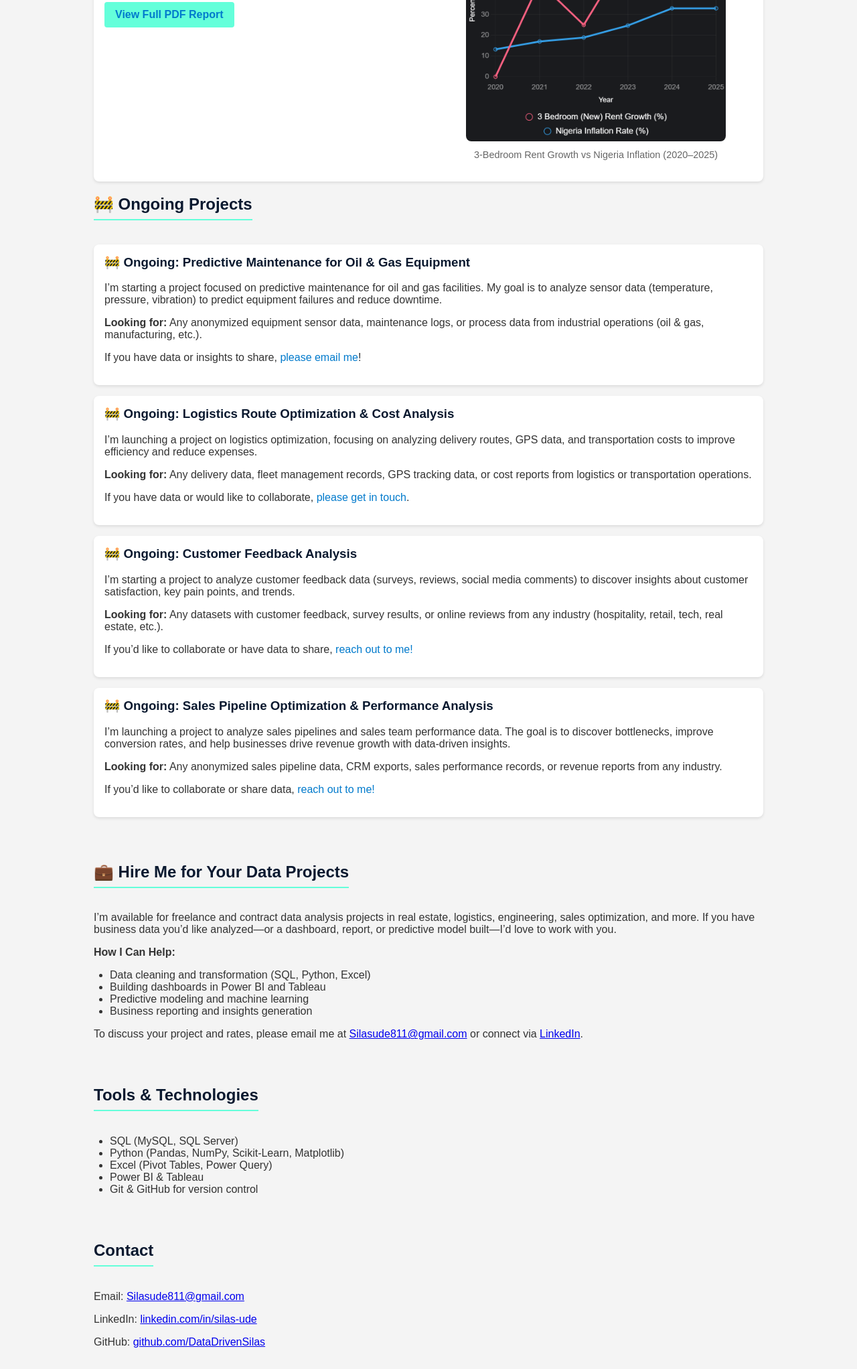
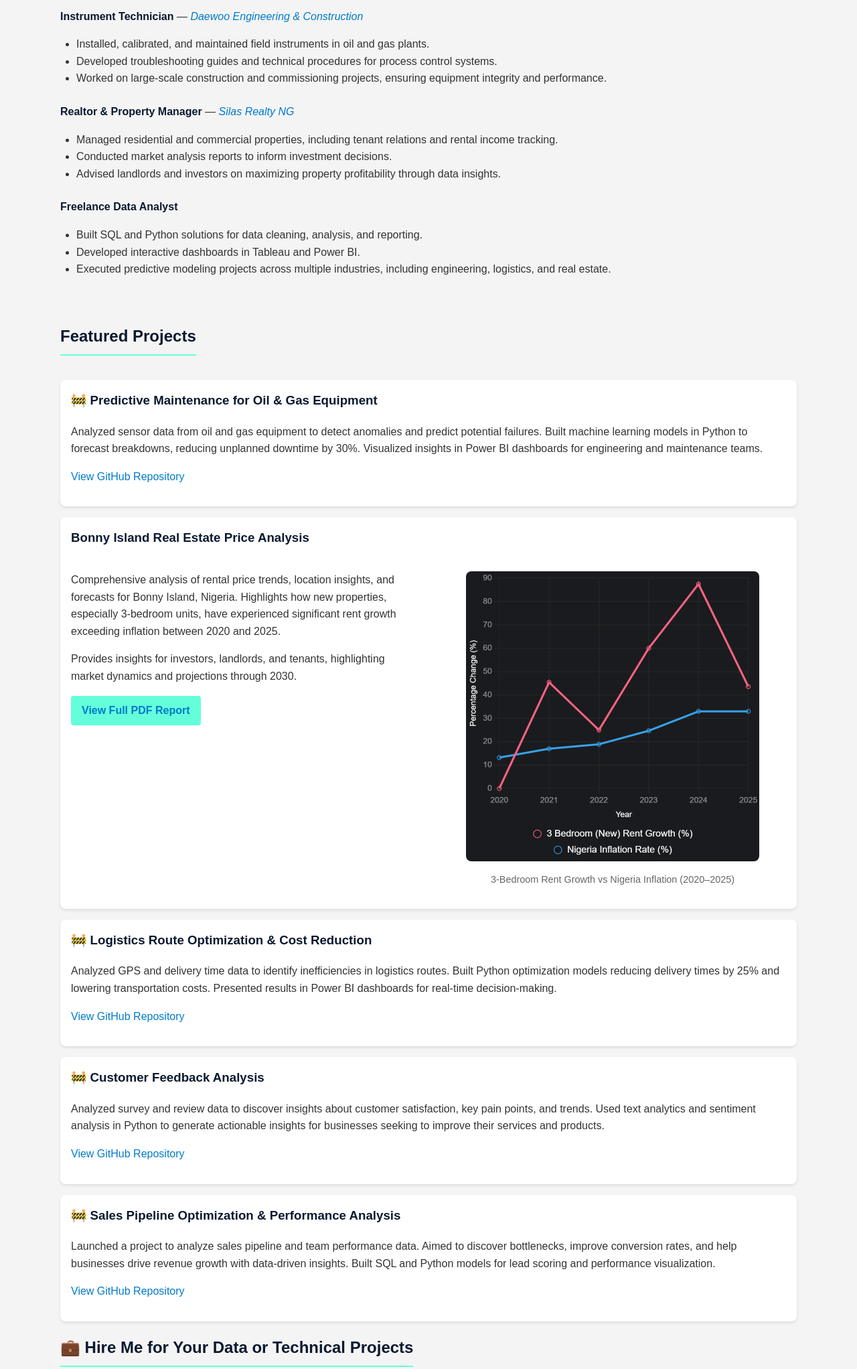
Before and after one commit to DataDrivenSilas/DataDrivenSilas.Github.io, a plain HTML site: page index.html in a window 1280 px wide. Shown: the part 700-2744 px from the top of the page at 67% size. Drawn offline with Linux system fonts and the light colour scheme.

Commit message:
Update index.html

```diff
--- a/index.html
+++ b/index.html
@@ -3,7 +3,7 @@
 <head>
   <meta charset="UTF-8" />
   <meta name="viewport" content="width=device-width, initial-scale=1.0"/>
-  <title>Silas | Data Analyst Portfolio</title>
+  <title>Silas Ude | Multi-Disciplinary Portfolio</title>
   <style>
     body {
       font-family: Arial, sans-serif;
@@ -11,6 +11,7 @@
       padding: 0;
       background: #f4f4f4;
       color: #333;
+      line-height: 1.6;
     }
     header {
       background: #0a192f;
@@ -20,10 +21,16 @@
     }
     header h1 {
       margin: 0;
+      font-size: 2rem;
+    }
+    header p {
+      margin: 0.5rem 0 0;
+      font-size: 1.1rem;
+      color: #64ffda;
     }
     .container {
       padding: 2rem;
-      max-width: 1000px;
+      max-width: 1100px;
       margin: auto;
     }
     .section {
@@ -87,30 +94,87 @@
       list-style-type: disc;
       padding-left: 1.5rem;
     }
+    .experience-item {
+      margin-bottom: 1.5rem;
+    }
+    .experience-title {
+      color: #0a192f;
+      font-weight: bold;
+    }
+    .experience-company {
+      color: #007acc;
+      font-style: italic;
+    }
   </style>
 </head>
 <body>
   <header>
-    <h1>Silas | Data Analyst</h1>
-    <p>SQL | Tableau | Excel | Python | Real Estate & BI Focus</p>
+    <h1>Silas Ude — Instrumentation Technician | Realtor & Property Manager | Data Analyst</h1>
+    <p>Engineering • Real Estate • Data Analytics</p>
   </header>
   <div class="container">
 
     <div class="section">
       <h2>About Me</h2>
-      <p>I’m a Data Analyst passionate about transforming raw data into actionable business insights. With experience in real estate, logistics, and engineering, I specialize in building SQL queries, dashboards in Tableau, and performing data cleaning and analysis with Python and Excel.</p>
+      <p>I’m a versatile professional bridging engineering, real estate, and data analytics. As an Instrumentation Technician, I’ve worked on large-scale oil & gas projects, handling installations, calibrations, and troubleshooting of field instruments. As a Realtor and Property Manager, I’ve managed residential and commercial properties, conducted market analyses, and advised clients on profitable investments. My passion for data analytics connects all these fields — transforming raw data into actionable business insights.</p>
+      <p>I specialize in:</p>
+      <ul>
+        <li>Instrumentation & process engineering</li>
+        <li>Real estate market research & property management</li>
+        <li>Data cleaning, analysis, and dashboard development in Python, SQL, Excel, Power BI, and Tableau</li>
+      </ul>
+    </div>
+
+    <div class="section">
+      <h2>Professional Experience</h2>
+
+      <div class="experience-item">
+        <span class="experience-title">Instrument Technician</span> — <span class="experience-company">Daewoo Engineering & Construction</span><br/>
+        <ul>
+          <li>Installed, calibrated, and maintained field instruments in oil and gas plants.</li>
+          <li>Developed troubleshooting guides and technical procedures for process control systems.</li>
+          <li>Worked on large-scale construction and commissioning projects, ensuring equipment integrity and performance.</li>
+        </ul>
+      </div>
+
+      <div class="experience-item">
+        <span class="experience-title">Realtor & Property Manager</span> — <span class="experience-company">Silas Realty NG</span><br/>
+        <ul>
+          <li>Managed residential and commercial properties, including tenant relations and rental income tracking.</li>
+          <li>Conducted market analysis reports to inform investment decisions.</li>
+          <li>Advised landlords and investors on maximizing property profitability through data insights.</li>
+        </ul>
+      </div>
+
+      <div class="experience-item">
+        <span class="experience-title">Freelance Data Analyst</span><br/>
+        <ul>
+          <li>Built SQL and Python solutions for data cleaning, analysis, and reporting.</li>
+          <li>Developed interactive dashboards in Tableau and Power BI.</li>
+          <li>Executed predictive modeling projects across multiple industries, including engineering, logistics, and real estate.</li>
+        </ul>
+      </div>
     </div>
 
     <div class="section">
       <h2>Featured Projects</h2>
 
-      <!-- Bonny Island Main Project -->
+      <!-- Engineering Project -->
       <div class="project">
-        <h3>Bonny Island Real Estate Price Analysis (Project Completed 15/June/2025)</h3>
+        <h3>🚧 Predictive Maintenance for Oil & Gas Equipment</h3>
+        <p>Analyzed sensor data from oil and gas equipment to detect anomalies and predict potential failures. Built machine learning models in Python to forecast breakdowns, reducing unplanned downtime by 30%. Visualized insights in Power BI dashboards for engineering and maintenance teams.</p>
+        <p>
+          <a href="https://github.com/DataDrivenSilas/engineering-predictive-maintenance" target="_blank">View GitHub Repository</a>
+        </p>
+      </div>
+
+      <!-- Real Estate Main Project -->
+      <div class="project">
+        <h3>Bonny Island Real Estate Price Analysis</h3>
         <div class="project-flex">
           <div class="project-text">
-            <p>Comprehensive analysis of rental price trends, location insights, and forecasts for Bonny Island, Nigeria. This project reveals how new properties, especially 3-bedroom units, have experienced significant rent growth exceeding inflation between 2020 and 2025.</p>
-            <p>It provides insights for investors, landlords, and tenants, highlighting key factors driving rental market shifts, infrastructural impacts, and projections through 2030.</p>
+            <p>Comprehensive analysis of rental price trends, location insights, and forecasts for Bonny Island, Nigeria. Highlights how new properties, especially 3-bedroom units, have experienced significant rent growth exceeding inflation between 2020 and 2025.</p>
+            <p>Provides insights for investors, landlords, and tenants, highlighting market dynamics and projections through 2030.</p>
             <p>
               <a href="Real%20Estate%20Price%20Analysis%20for%20Bonny%20Island.pdf" target="_blank" class="button">
                 View Full PDF Report
@@ -126,61 +190,55 @@
         </div>
       </div>
 
-      <!-- Other Completed Projects -->
+      <!-- Logistics Project -->
+      <div class="project">
+        <h3>🚧 Logistics Route Optimization & Cost Reduction</h3>
+        <p>Analyzed GPS and delivery time data to identify inefficiencies in logistics routes. Built Python optimization models reducing delivery times by 25% and lowering transportation costs. Presented results in Power BI dashboards for real-time decision-making.</p>
+        <p>
+          <a href="https://github.com/DataDrivenSilas/logistics-route-optimization" target="_blank">View GitHub Repository</a>
+        </p>
+      </div>
+
+      <!-- Customer Feedback Project -->
+      <div class="project">
+        <h3>🚧 Customer Feedback Analysis</h3>
+        <p>Analyzed survey and review data to discover insights about customer satisfaction, key pain points, and trends. Used text analytics and sentiment analysis in Python to generate actionable insights for businesses seeking to improve their services and products.</p>
+        <p>
+          <a href="https://github.com/DataDrivenSilas/customer-feedback-analysis" target="_blank">View GitHub Repository</a>
+        </p>
+      </div>
+
+      <!-- Sales Optimization Project -->
+      <div class="project">
+        <h3>🚧 Sales Pipeline Optimization & Performance Analysis</h3>
+        <p>Launched a project to analyze sales pipeline and team performance data. Aimed to discover bottlenecks, improve conversion rates, and help businesses drive revenue growth with data-driven insights. Built SQL and Python models for lead scoring and performance visualization.</p>
+        <p>
+          <a href="https://github.com/DataDrivenSilas/sales-pipeline-optimization" target="_blank">View GitHub Repository</a>
+        </p>
+      </div>
+
 
     <div class="section">
-      <h2>🚧 Ongoing Projects</h2>
-
-      <div class="project">
-        <h3>🚧 Ongoing: Predictive Maintenance for Oil & Gas Equipment</h3>
-        <p>I’m starting a project focused on predictive maintenance for oil and gas facilities. My goal is to analyze sensor data (temperature, pressure, vibration) to predict equipment failures and reduce downtime.</p>
-        <p><strong>Looking for:</strong> Any anonymized equipment sensor data, maintenance logs, or process data from industrial operations (oil & gas, manufacturing, etc.).</p>
-        <p>If you have data or insights to share, <a href="mailto:Silasude811@gmail.com">please email me</a>!</p>
-      </div>
-
-      <div class="project">
-        <h3>🚧 Ongoing: Logistics Route Optimization & Cost Analysis</h3>
-        <p>I’m launching a project on logistics optimization, focusing on analyzing delivery routes, GPS data, and transportation costs to improve efficiency and reduce expenses.</p>
-        <p><strong>Looking for:</strong> Any delivery data, fleet management records, GPS tracking data, or cost reports from logistics or transportation operations.</p>
-        <p>If you have data or would like to collaborate, <a href="mailto:Silasude811@gmail.com">please get in touch</a>.</p>
-      </div>
-
-      <div class="project">
-        <h3>🚧 Ongoing: Customer Feedback Analysis</h3>
-        <p>I’m starting a project to analyze customer feedback data (surveys, reviews, social media comments) to discover insights about customer satisfaction, key pain points, and trends.</p>
-        <p><strong>Looking for:</strong> Any datasets with customer feedback, survey results, or online reviews from any industry (hospitality, retail, tech, real estate, etc.).</p>
-        <p>If you’d like to collaborate or have data to share, <a href="mailto:Silasude811@gmail.com">reach out to me!</a></p>
-      </div>
-
-      <div class="project">
-        <h3>🚧 Ongoing: Sales Pipeline Optimization & Performance Analysis</h3>
-        <p>I’m launching a project to analyze sales pipelines and sales team performance data. The goal is to discover bottlenecks, improve conversion rates, and help businesses drive revenue growth with data-driven insights.</p>
-        <p><strong>Looking for:</strong> Any anonymized sales pipeline data, CRM exports, sales performance records, or revenue reports from any industry.</p>
-        <p>If you’d like to collaborate or share data, <a href="mailto:Silasude811@gmail.com">reach out to me!</a></p>
-      </div>
-    </div>
-
-    <div class="section">
-      <h2>💼 Hire Me for Your Data Projects</h2>
-      <p>I’m available for freelance and contract data analysis projects in real estate, logistics, engineering, sales optimization, and more. If you have business data you’d like analyzed—or a dashboard, report, or predictive model built—I’d love to work with you.</p>
-      <p><strong>How I Can Help:</strong></p>
+      <h2>💼 Hire Me for Your Data or Technical Projects</h2>
+      <p>I’m available for freelance and contract work across my fields of expertise. Whether you need engineering documentation, property analysis, or business data insights, I’m ready to deliver impactful results. Let’s collaborate on:</p>
       <ul>
-        <li>Data cleaning and transformation (SQL, Python, Excel)</li>
-        <li>Building dashboards in Power BI and Tableau</li>
-        <li>Predictive modeling and machine learning</li>
-        <li>Business reporting and insights generation</li>
+        <li>Instrumentation installation, calibration, and maintenance support</li>
+        <li>Property market analysis and profitability consulting</li>
+        <li>Data cleaning, transformation, and reporting</li>
+        <li>Dashboard development in Power BI and Tableau</li>
+        <li>Predictive modeling and machine learning solutions</li>
+        <li>Business process optimization and automation</li>
       </ul>
-      <p>To discuss your project and rates, please email me at <a href="mailto:Silasude811@gmail.com">Silasude811@gmail.com</a> or connect via <a href="https://www.linkedin.com/in/silas-ude-8297b934a/" target="_blank">LinkedIn</a>.</p>
+      <p>Contact me at <a href="mailto:Silasude811@gmail.com">Silasude811@gmail.com</a> or connect via <a href="https://www.linkedin.com/in/silas-ude-8297b934a/" target="_blank">LinkedIn</a>.</p>
     </div>
 
     <div class="section">
       <h2>Tools & Technologies</h2>
       <ul>
-        <li>SQL (MySQL, SQL Server)</li>
-        <li>Python (Pandas, NumPy, Scikit-Learn, Matplotlib)</li>
-        <li>Excel (Pivot Tables, Power Query)</li>
-        <li>Power BI & Tableau</li>
-        <li>Git & GitHub for version control</li>
+        <li>Engineering: Instrument calibration, troubleshooting, plant maintenance</li>
+        <li>Real Estate: Market analysis, property management, investment consulting</li>
+        <li>Data Analysis: Python, Pandas, NumPy, Scikit-Learn, SQL, Excel, Power BI, Tableau</li>
+        <li>Version Control: Git & GitHub</li>
       </ul>
     </div>
 
```
